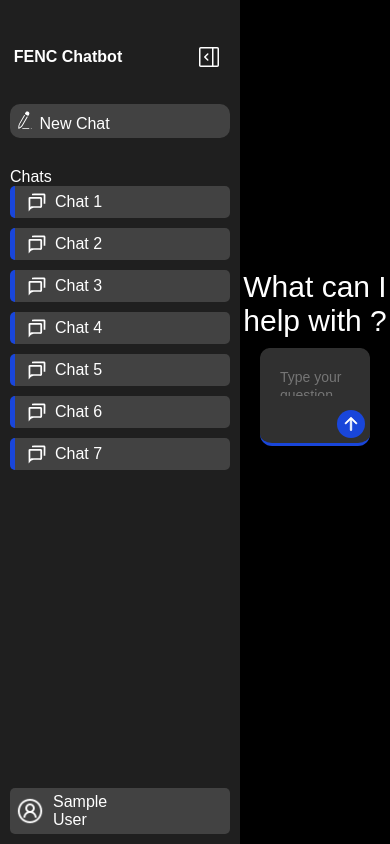
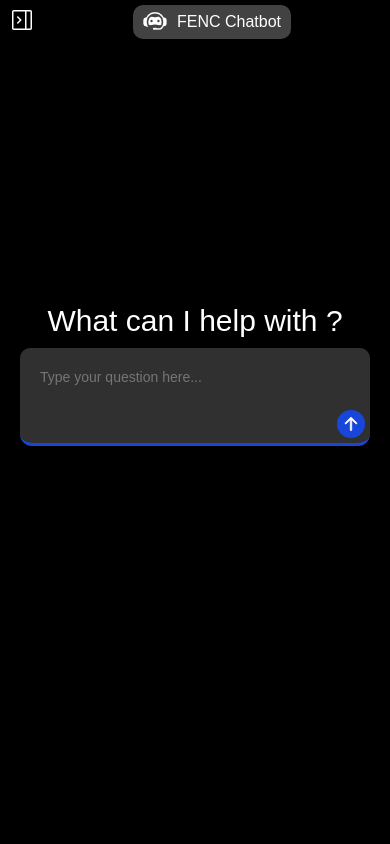
Before and after one commit to RobertoJames-Git/FENC-AI-Chat-Bot, a FastAPI app: page / in a window 390 px wide. Run offline with FastAPI, Linux system fonts and the light colour scheme; the visitor is signed in with stand-in values (Sample User, id 1).

Commit message:
Enhance sidebar functionality and responsiveness;  improve layout for better user experience

```diff
--- a/static/javascript/index.js
+++ b/static/javascript/index.js
@@ -90,8 +90,8 @@ function formatMarkdown(text) {
 }
 
 
-
-
+let ai_and_user_container_populated =false;
+let isOrientedPortrait =false;
 async function sendQuestion() {
     const userInput = document.getElementById("userInput").value.trim();//retrieve what the user entered in the input
 
@@ -103,10 +103,19 @@ async function sendQuestion() {
     document.getElementById("userInput").value = ""; //clear inpur field after user sends question
 
     insertUserMessage("user",userInput);//add users message to the container above the textbox
+	ai_and_user_container_populated = true; //indicate that text has been added to the container that shows convo history
     document.getElementById("ai_and_user_container").style.display="block";
     document.getElementById("current_convo_container").style.justifyContent="flex-start";
+
+	if(isOrientedPortrait){//if screen is portrait then allow div to support 3 rows
+		    document.getElementById("main_container").style.gridTemplateRows="50px 1fr auto";
+
+	}
+	else{ //if screen is lanscape then we would only support 2 rows
     document.getElementById("main_container").style.gridTemplateRows="1fr auto";
 
+
+	}
 
     //add loading icon
     const loadingIcon = document.createElement('div');//create div
@@ -232,22 +241,38 @@ function controlSidebarText(action){
 }
 
 
-function controlSidebar() {
+function expandSidebar(){
+
 	let sidebar = document.getElementById("sidebar");
 	let sidebarIcon = document.getElementById('sidebar_icon');
-  let name_container = document.getElementById('name_container');
-
-  //expand the sidepanel
-  if(sidebar.style.width=="40px"){
 	sidebar.style.width="220px";
 	controlSidebarText("inline");//display sidebar text
 	document.getElementById("conversation_history_container").style.display='block';//show chat history
-    name_container.style.padding="5px";
+
 	document.getElementById('student_fullname').style.display='inline';
 	document.getElementById('new_chat_container').style.textAlign ="";
 
 	sidebarIcon.src="static/images/sidebar_close.svg"; //change image to represent if the sidebar eill expand or collapse
-    sidebarIcon.title="Close Sidebar";//user sees appropriate title when they hovr
+	sidebarIcon.title="Close Sidebar";//user sees appropriate title when they hover
+}
+
+function controlSidebar() {
+
+	let sidebar = document.getElementById("sidebar");
+	let sidebarIcon = document.getElementById('sidebar_icon');
+
+
+	if (isOrientedPortrait){
+		sidebar.style.display='none';
+		document.getElementById('sidebar-overlay').style.display='none';
+		return;
+	}
+
+
+	//expand the sidepanel
+	if(sidebar.style.width=="40px"){
+
+		expandSidebar();
 
 		return;//no more changes will take effect
 	}
@@ -268,33 +293,100 @@ function controlSidebar() {
 
 
 
+let portraitOpenSidebar=false;
+function applyResponsiveStyles() {
 
-function applyResponsiveStyles() {
-  const isNarrowScreen = window.innerWidth <= 960;
 
+	const isNarrowScreen_960 = window.innerWidth <= 960;
+	const isNarrowScreen_750 = window.innerWidth <= 750;
+	let sidebar = document.getElementById("sidebar");
+	const isPortrait = window.matchMedia("(orientation: portrait)").matches;
+	const main_container = document.getElementById('main_container');
 	const userItems = document.getElementById('user_interaction_items');
 	const aiContainer = document.getElementById('ai_and_user_container');
 	const userContainer = document.getElementById('user_interaction_container');
 	const currentConvoContainer = document.getElementById('current_convo_container');
+	const portrait_sidebar_control = document.getElementById('portrait_sidebar_control');
 
-  //check if windows size is equal to or smaller than 960px
+	function narrowLandscapeScreen(){
 
-  if (isNarrowScreen) {
 		userItems.style.width = 'auto';
-
 		// Get actual pixel width of userItems
 		const actualWidth = userItems.offsetWidth;
-
 		// Apply adjusted width to aiContainer
 		aiContainer.style.width = (actualWidth - 20) + 'px';
-
 		// Apply padding
 		userContainer.style.padding = '0px 20px';
 
-    // Log actual width of aiContainer
-    console.log("width:", aiContainer.offsetWidth + "px");
+
 	}
-  else {
+
+
+    // reset element that may be potentially changed
+    main_container.style.gridTemplateColumns = "";
+    main_container.style.gridTemplateRows = "";
+    currentConvoContainer.style.padding = "";
+	portrait_sidebar_control.style.display='none';
+
+	if(!portraitOpenSidebar){
+		sidebar.style.display='';
+	}
+
+
+	//check if container with current ai and user history has content in it and
+	// change screen elements accordingly
+	if(ai_and_user_container_populated){
+
+		main_container.style.gridTemplateRows="1fr auto";
+
+	}
+	else{ //if the continer with current convo historyy is blank
+		main_container.style.gridTemplateRows='40% 60%';
+
+	}
+
+
+
+	if(isPortrait||isNarrowScreen_750){
+
+		if(!portraitOpenSidebar){
+		sidebar.style.display='none';
+		}
+
+		main_container.style.gridTemplateColumns='auto';
+		narrowLandscapeScreen();
+		portrait_sidebar_control.style.display='flex';
+
+		if(ai_and_user_container_populated){
+
+			main_container.style.gridTemplateRows="50px 1fr auto";
+
+		}
+		else{ //if the continer with current convo historyy is blank
+
+			main_container.style.gridTemplateRows="50px auto 60%";
+
+		}
+
+
+
+		isOrientedPortrait=true;
+
+		console.log("Portrait or less than or equl 750");
+
+	}
+	//check if windows size is equal to or smaller than 960px
+	else if (isNarrowScreen_960) {
+
+		narrowLandscapeScreen();
+		screen_orientation='portrait';
+		isOrientedPortrait=false;
+
+		closePortraitSidebar()
+				sidebar.style.display="";
+		console.log("less than or equl 950");
+	}
+	else {//landscape
 		// Reset styles for wider screens
 		userItems.style.width = '';
 		aiContainer.style.width = '';
@@ -302,6 +394,8 @@ function applyResponsiveStyles() {
 		userContainer.style.padding = '';
 		aiContainer.style.padding = '';
 		currentConvoContainer.style.padding = '0px';
+				isOrientedPortrait=false;
+		console.log("else portion");
 	}
 
 }
@@ -310,3 +404,44 @@ applyResponsiveStyles();
 
 // Reapply styles on window resize
 window.addEventListener('resize', applyResponsiveStyles);
+
+
+
+
+function controlPortraitSidebar() {
+	const sidebar = document.getElementById('sidebar');
+	const overlay = document.getElementById('sidebar-overlay');
+	expandSidebar();
+	// Show sidebar
+	sidebar.style.position = 'fixed';
+	sidebar.style.top = '0';
+	sidebar.style.left = '0';
+	sidebar.style.zIndex = '3';
+	sidebar.style.height = '98vh';
+	sidebar.style.display = 'flex';
+
+	// Show overlay
+	overlay.style.display = 'block';
+	portraitOpenSidebar=true;
+
+	// Add click listener to close sidebar
+	overlay.onclick = () => {
+	closePortraitSidebar();
+	};
+}
+
+function closePortraitSidebar(){
+
+	const sidebar = document.getElementById('sidebar');
+	const overlay = document.getElementById('sidebar-overlay');
+	sidebar.style.position = '';
+	sidebar.style.top = '';
+	sidebar.style.left = '';
+	sidebar.style.zIndex = '';
+	sidebar.style.height = '';
+	sidebar.style.display = 'none';
+
+	overlay.style.display = 'none';
+	portraitOpenSidebar=false;
+
+}
--- a/static/script/login.js
+++ b/static/script/login.js
@@ -65,9 +65,8 @@ document.addEventListener("DOMContentLoaded", () => {
             const result = await response.json();
 
 
-            removeLoadingIcon();
-
             if (!response.ok) {
+                removeLoadingIcon();
                 // If response is not OK, display errors from backend
                 if (result.email_error) {
                     document.getElementById("email_error").innerHTML = "<br>" + result.email_error;
--- a/static/style/index_style.css
+++ b/static/style/index_style.css
@@ -45,14 +45,14 @@ body{
 
 }
 
-#sidebar_icon {
+#sidebar_icon, #sidebar_icon_portrait {
   transition: all 0.3s ease;
   padding: 5px;
   border-radius: 5px;
 
 }
 
-#sidebar_icon:hover {
+#sidebar_icon:hover , #sidebar_icon_portrait:hover {
   background-color: #424242;
 }
 
@@ -408,3 +408,42 @@ padding-left: 1.2em;     /* you can increase for 4th level: 1.2em more */
   white-space: nowrap;  /* prevents wrapping */
   overflow: hidden;     /* hides anything that doesn't fit */
 }
+
+
+
+#portrait_sidebar_control{
+  display: flex;
+  align-items: center;
+  height: 30px;
+  padding: 5px;
+}
+
+
+#portrait_top_heading{
+  display: flex;
+  align-items: center;
+  margin: auto;
+  column-gap: 10px;
+  background-color: #424242;
+  padding: 5px 10px;
+  border-radius: 10px;
+}
+
+
+#sidebar_icon_portrait{
+  cursor: pointer;
+}
+
+
+
+#sidebar-overlay {
+  position: fixed;
+  top: 0;
+  left: 0;
+  width: 100vw;
+  height: 100vh;
+  background-color: rgba(0, 0, 0, 0.6); /* semi-transparent dark */
+  z-index: 2; /* Just below the sidebar */
+  display: none; /* Hidden by default */
+
+}
--- a/templates/index.html
+++ b/templates/index.html
@@ -7,11 +7,10 @@
 
     <link rel="stylesheet" href="static/style/index_style.css">
     <script src="static/javascript/index.js" defer></script>
-
-
 </head>
 <body>
 
+    <div id="sidebar-overlay"></div>
 
     <div id="main_container">
         <div id="sidebar" class="unselectable">
@@ -54,6 +53,16 @@
 
         </div>
 
+        <div id="portrait_sidebar_control">
+            <img src="static/images/sidebar_open.svg" alt="" width="24px" id="sidebar_icon_portrait" title="Open Sidebar" onclick="controlPortraitSidebar()">
+
+            <div id="portrait_top_heading">
+                <img src="../static/images/chatbot.png" alt="" width="24px">
+                <span>FENC Chatbot</span>
+            </div>
+
+        </div>
+
 
         <div id="current_convo_container">
             <p id="welcome_message">What can I help with ?</p>
```
Lines whose indentation alone changed are shown as unchanged.
